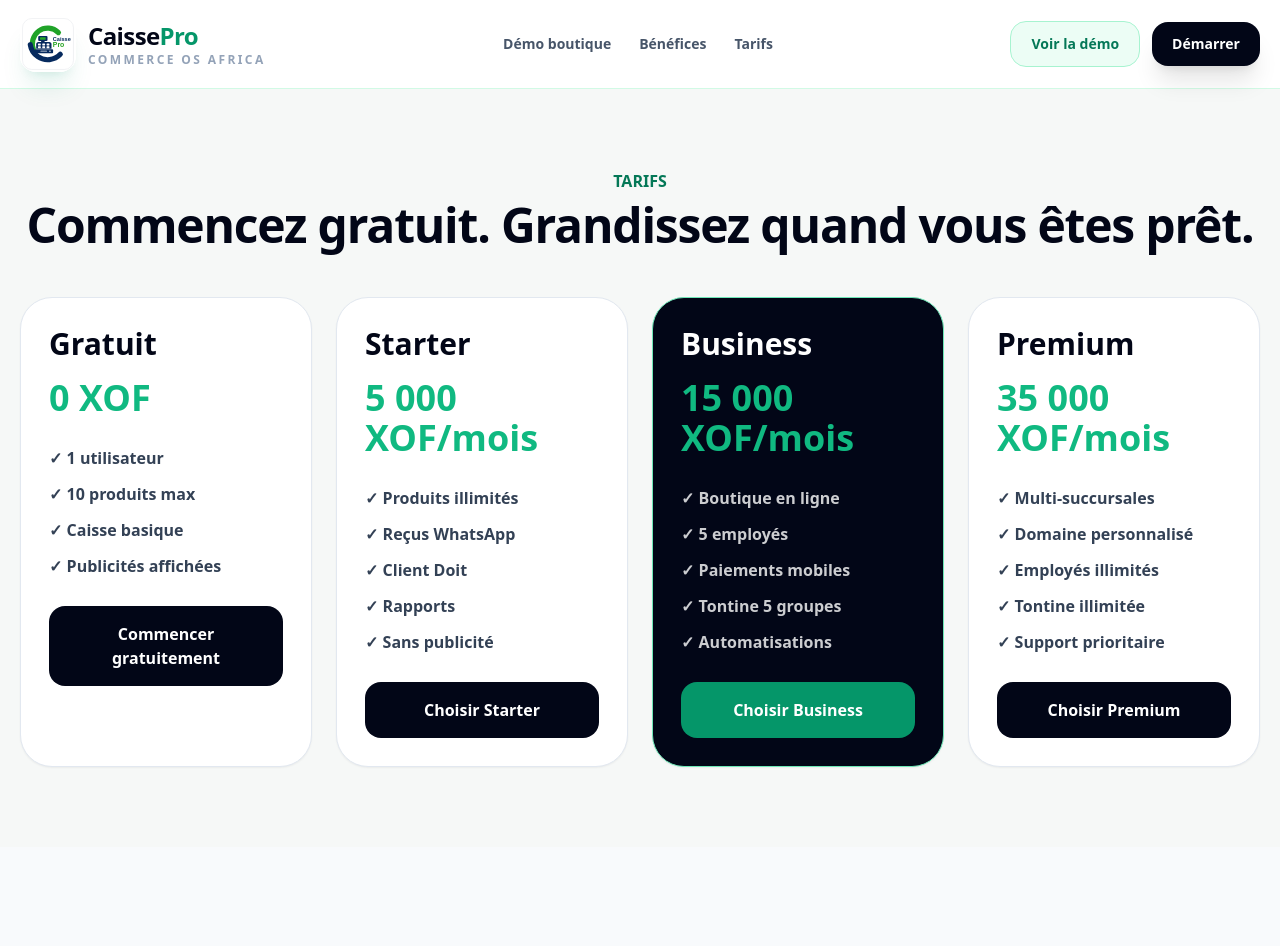
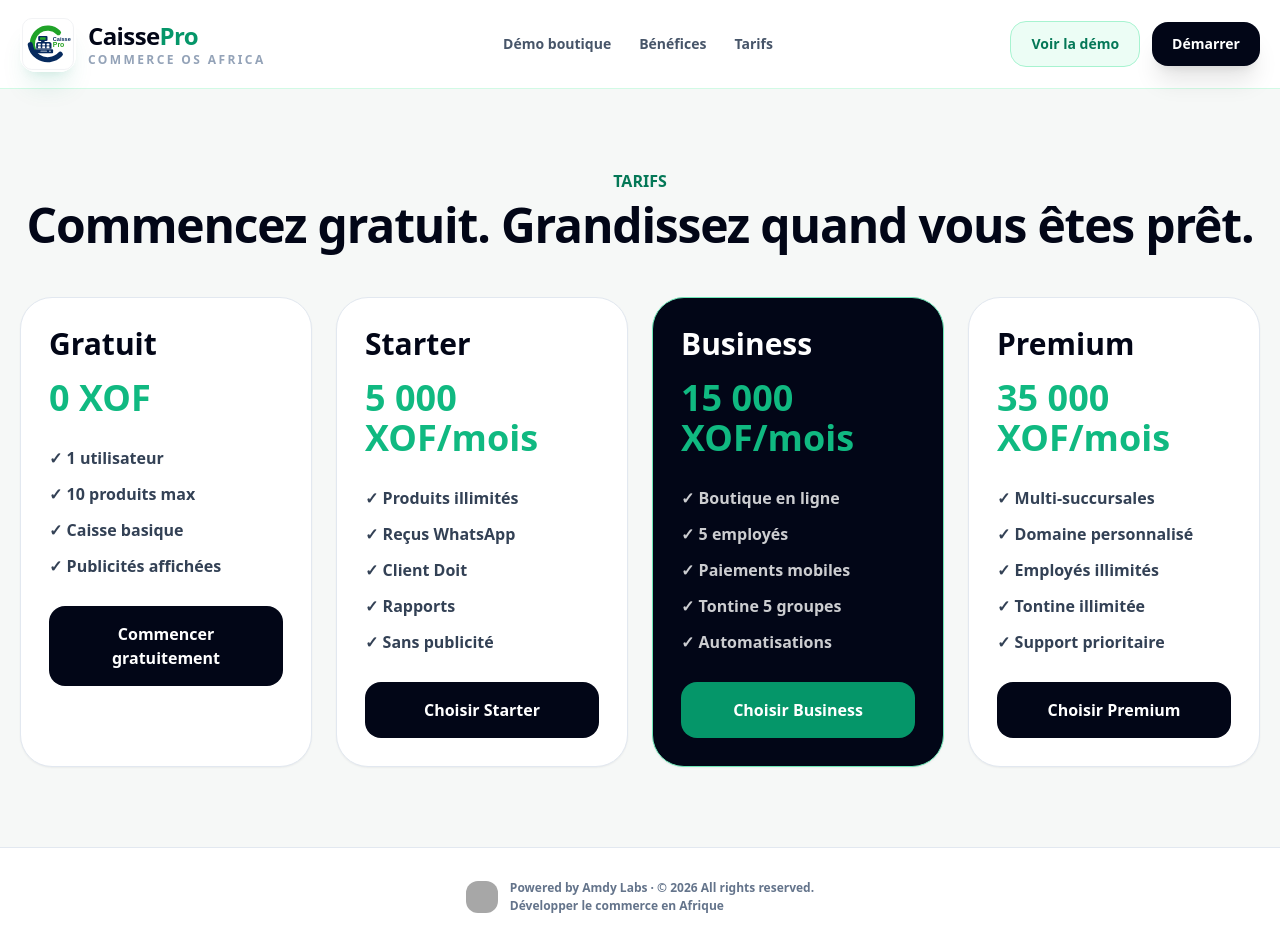
Before and after one commit to Amdyb/caissepro-v2, a Next.js app: page / in a window 1280 px wide. Before the commit the page ends 847 px from the top, so only its background shows below. Built offline with nearby package versions, Linux system fonts and the light colour scheme; grey boxes are pictures that could not be loaded.

Commit message:
Add Amdy Labs footer branding to landing page

```diff
--- a/app/page.tsx
+++ b/app/page.tsx
@@ -1,3 +1,4 @@
+import AmdyLabsBrand from '@/components/AmdyLabsBrand'
 import CaisseProLogo from '@/components/CaisseProLogo'
 import Link from 'next/link'
 import { ArrowRight, BarChart3, CheckCircle2, CreditCard, MessageCircle, Package, ShoppingBag, ShoppingCart, Smartphone, Sparkles, Star, Store, Users, Wallet, Zap } from 'lucide-react'
@@ -48,6 +49,12 @@ export default function LandingPage() {
           {plans.map((plan) => <div key={plan.name} className={`rounded-[2rem] border p-7 shadow-sm ${plan.featured ? 'border-emerald-300 bg-slate-950 text-white' : 'border-slate-200 bg-white'}`}><h3 className="text-3xl font-black">{plan.name}</h3><p className="mt-4 text-4xl font-black text-emerald-500">{plan.price}</p><div className="mt-7 space-y-3">{plan.features.map((f) => <p key={f} className={`font-bold ${plan.featured ? 'text-white/80' : 'text-slate-700'}`}>✓ {f}</p>)}</div><Link href="/login" className={`mt-7 block rounded-2xl px-5 py-4 text-center font-black ${plan.featured ? 'bg-emerald-600 text-white' : 'bg-slate-950 text-white'}`}>{plan.cta}</Link></div>)}
         </div>
       </section>
+
+      <footer className="border-t border-slate-200 bg-white">
+        <div className="mx-auto flex max-w-7xl justify-center px-5 py-8">
+          <AmdyLabsBrand />
+        </div>
+      </footer>
     </main>
   )
 }
```
